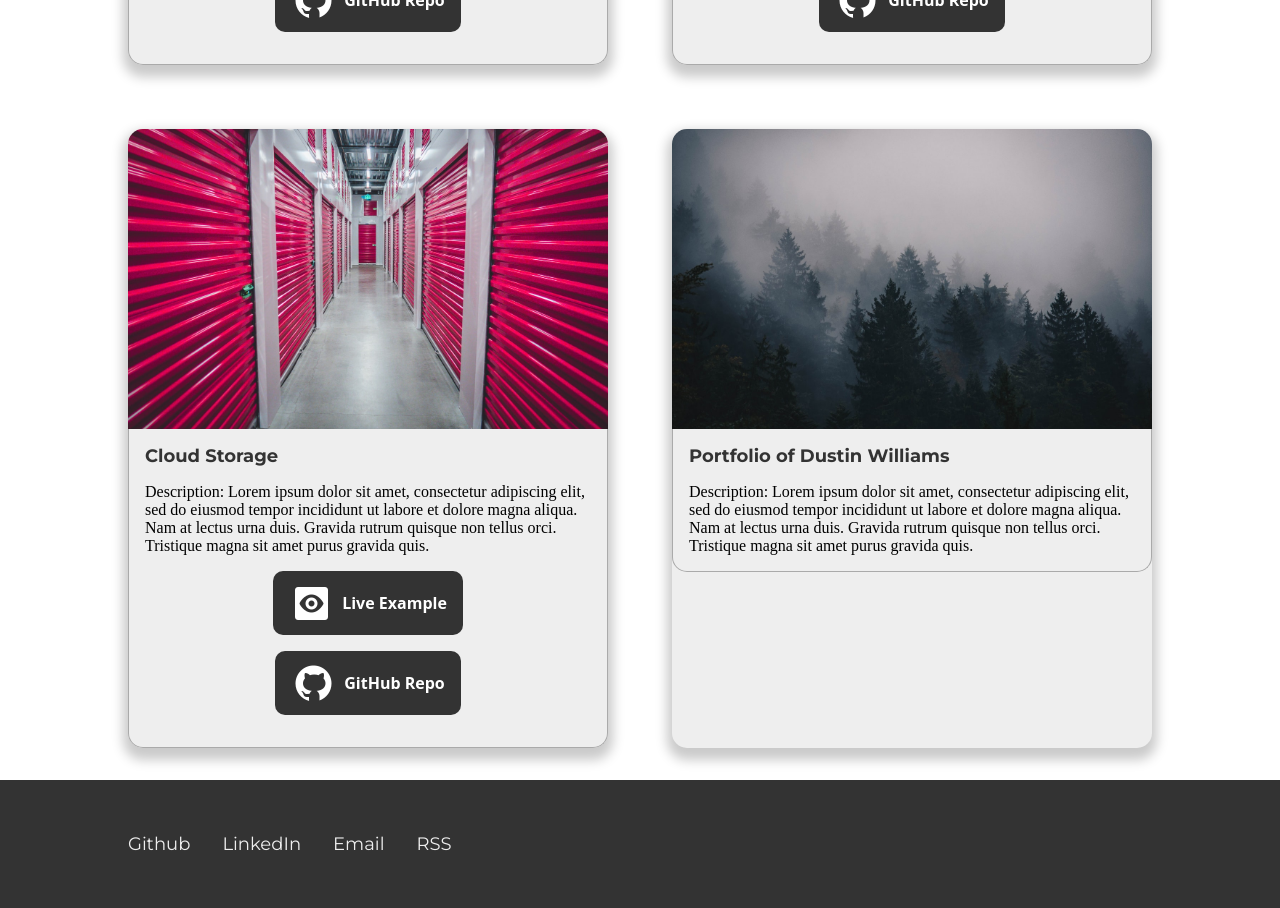
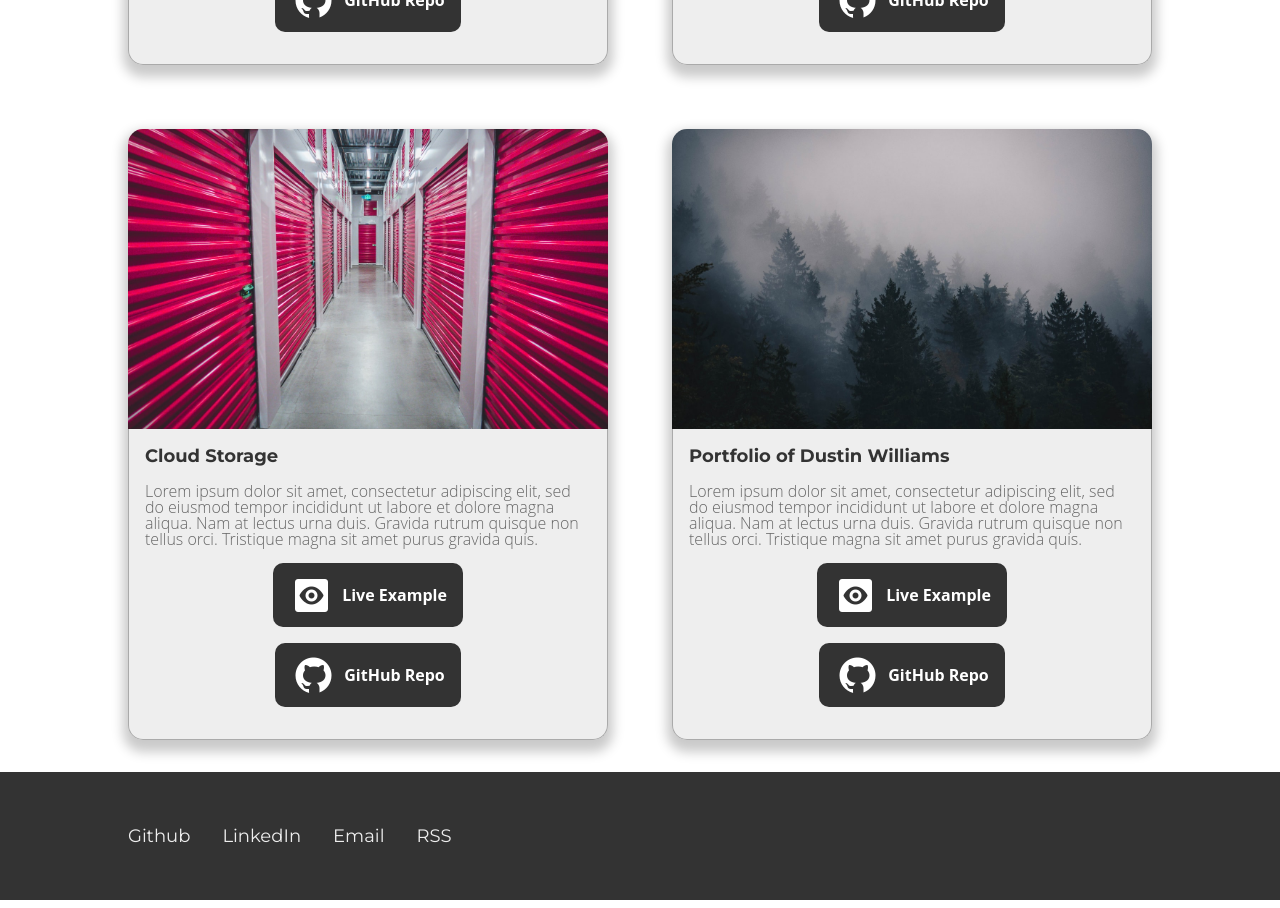
Before and after one commit to marcusprice/marcusprice-dot-dev, a React (Create React App) app in the folder client/: page / in a window 1280 px wide. Shown: the part 820-1728 px from the top of the page. Built offline with nearby package versions, Linux system fonts and the light colour scheme; a web font is replaced by a local one; what react-animations would draw is missing.

Commit message:
created load animations for project cards

```diff
--- /dev/null
+++ b/client/src/components/ProjectCard.jsx
@@ -0,0 +1,29 @@
+import React, { useState, useEffect } from 'react'
+import { ProjectCardContainer, ProjectImage, ProjectInfo, ProjectButton } from './atoms'
+import forrest from '../assets/img/forrest.jpg'
+import reddit from '../assets/img/reddit.jpg'
+import storage from '../assets/img/storage.jpg'
+import github from '../assets/icons/github.png'
+import preview from '../assets/icons/preview.png'
+
+const ProjectCard = (props) => {
+  let [display, setDisplay] = useState('none')
+
+  setTimeout(() => {
+    setDisplay('block')
+  }, props.wait)
+
+  return(
+    <ProjectCardContainer style={{display: display}}>
+      <ProjectImage src={props.imageSource} />
+      <ProjectInfo>
+        <h3>{props.title}</h3>
+        <p className="project-paragraph">Lorem ipsum dolor sit amet, consectetur adipiscing elit, sed do eiusmod tempor incididunt ut labore et dolore magna aliqua. Nam at lectus urna duis. Gravida rutrum quisque non tellus orci. Tristique magna sit amet purus gravida quis.</p>
+        <ProjectButton><img src={preview} /> <span style={{marginLeft: '8px'}}>Live Example</span></ProjectButton>
+        <ProjectButton><img src={github} /> <span style={{marginLeft: '8px'}}>GitHub Repo</span></ProjectButton>
+      </ProjectInfo>
+    </ProjectCardContainer>
+  )
+}
+
+export default ProjectCard
--- a/client/src/components/WebProjects.jsx
+++ b/client/src/components/WebProjects.jsx
@@ -1,5 +1,6 @@
 import React from 'react'
-import { ContentContainer, ContentSection, ProjectsContainer, ProjectCard, ProjectImage, ProjectInfo, ProjectButton } from './atoms'
+import ProjectCard from './ProjectCard'
+import { ContentContainer, ContentSection, ProjectsContainer, ProjectImage, ProjectInfo, ProjectButton } from './atoms'
 import forrest from '../assets/img/forrest.jpg'
 import reddit from '../assets/img/reddit.jpg'
 import storage from '../assets/img/storage.jpg'
@@ -29,6 +30,14 @@ const WebProjects = () => {
     }
   ]
 
+  const distributeProjects = () => {
+    const items = projects.map((project, index) => {
+      return <ProjectCard imageSource={project.image} title={project.title} wait={index * 250} />
+    })
+
+    return items
+  }
+
   return (
     <ContentContainer>
       <ContentSection bottom={false}>
@@ -37,44 +46,8 @@ const WebProjects = () => {
       </ContentSection>
       <ContentSection bottom={true}>
         <ProjectsContainer>
-          <ProjectCard>
-            <ProjectImage src={forrest} />
-            <ProjectInfo>
-              <h3>mywta</h3>
-              <p className="project-paragraph">Lorem ipsum dolor sit amet, consectetur adipiscing elit, sed do eiusmod tempor incididunt ut labore et dolore magna aliqua. Nam at lectus urna duis. Gravida rutrum quisque non tellus orci. Tristique magna sit amet purus gravida quis.</p>
-              <ProjectButton><img src={preview} /> <span style={{marginLeft: '8px'}}>Live Example</span></ProjectButton>
-              <ProjectButton><img src={github} /> <span style={{marginLeft: '8px'}}>GitHub Repo</span></ProjectButton>
-            </ProjectInfo>
-          </ProjectCard>
 
-          <ProjectCard>
-            <ProjectImage src={reddit} />
-            <ProjectInfo>
-              <h3>Reddit Aggregator</h3>
-              <p className="project-paragraph">Lorem ipsum dolor sit amet, consectetur adipiscing elit, sed do eiusmod tempor incididunt ut labore et dolore magna aliqua. Nam at lectus urna duis. Gravida rutrum quisque non tellus orci. Tristique magna sit amet purus gravida quis.</p>
-              <ProjectButton><img src={preview} /> <span style={{marginLeft: '8px'}}>Live Example</span></ProjectButton>
-              <ProjectButton><img src={github} /> <span style={{marginLeft: '8px'}}>GitHub Repo</span></ProjectButton>
-            </ProjectInfo>
-          </ProjectCard>
-
-          <ProjectCard>
-            <ProjectImage src={storage} />
-            <ProjectInfo>
-              <h3>Cloud Storage</h3>
-          Description: Lorem ipsum dolor sit amet, consectetur adipiscing elit, sed do eiusmod tempor incididunt ut labore et dolore magna aliqua. Nam at lectus urna duis. Gravida rutrum quisque non tellus orci. Tristique magna sit amet purus gravida quis.
-          <ProjectButton><img src={preview} /> <span style={{marginLeft: '8px'}}>Live Example</span></ProjectButton>
-          <ProjectButton><img src={github} /> <span style={{marginLeft: '8px'}}>GitHub Repo</span></ProjectButton>
-            </ProjectInfo>
-          </ProjectCard>
-
-          <ProjectCard>
-            <ProjectImage src={forrest} />
-            <ProjectInfo>
-              <h3>Portfolio of Dustin Williams</h3>
-              Description: Lorem ipsum dolor sit amet, consectetur adipiscing elit, sed do eiusmod tempor incididunt ut labore et dolore magna aliqua. Nam at lectus urna duis. Gravida rutrum quisque non tellus orci. Tristique magna sit amet purus gravida quis.
-            </ProjectInfo>
-          </ProjectCard>
-
+          {distributeProjects()}
 
         </ProjectsContainer>
       </ContentSection>
--- a/client/src/components/atoms.js
+++ b/client/src/components/atoms.js
@@ -123,12 +123,12 @@ export const ProjectsContainer = styled.div`
   grid-gap: 64px;
 `
 
-export const ProjectCard = styled.div`
+export const ProjectCardContainer = styled.div`
   animation: 1s ${fadeInUpAnimation};
-background: #eee;
--webkit-box-shadow: 0px 7px 12px 5px rgba(0,0,0,0.21);
--moz-box-shadow: 0px 7px 12px 5px rgba(0,0,0,0.21);
-box-shadow: 0px 7px 12px 5px rgba(0,0,0,0.21);
+  background: #eee;
+  -webkit-box-shadow: 0px 7px 12px 5px rgba(0,0,0,0.21);
+  -moz-box-shadow: 0px 7px 12px 5px rgba(0,0,0,0.21);
+  box-shadow: 0px 7px 12px 5px rgba(0,0,0,0.21);
   border-radius: 15px;
 `
 
```
Also changed, not shown: client/src/assets/img/portrait-filler.jpg.
